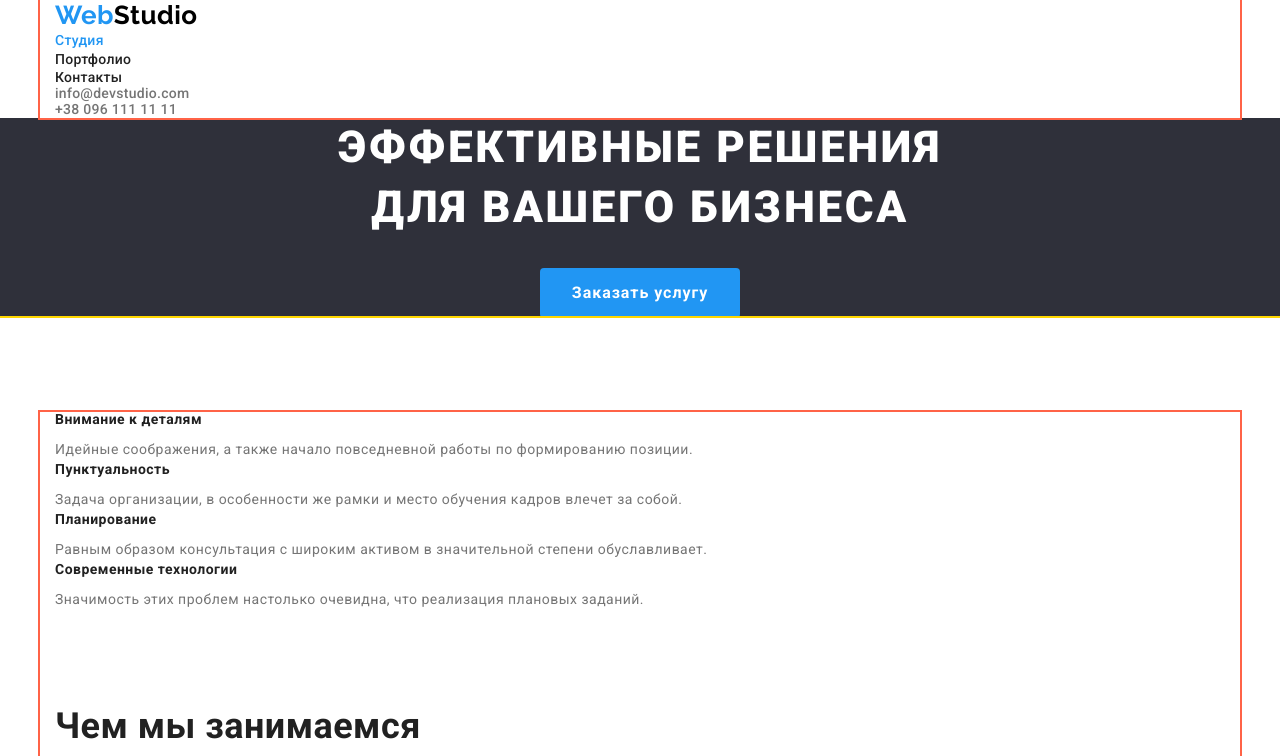
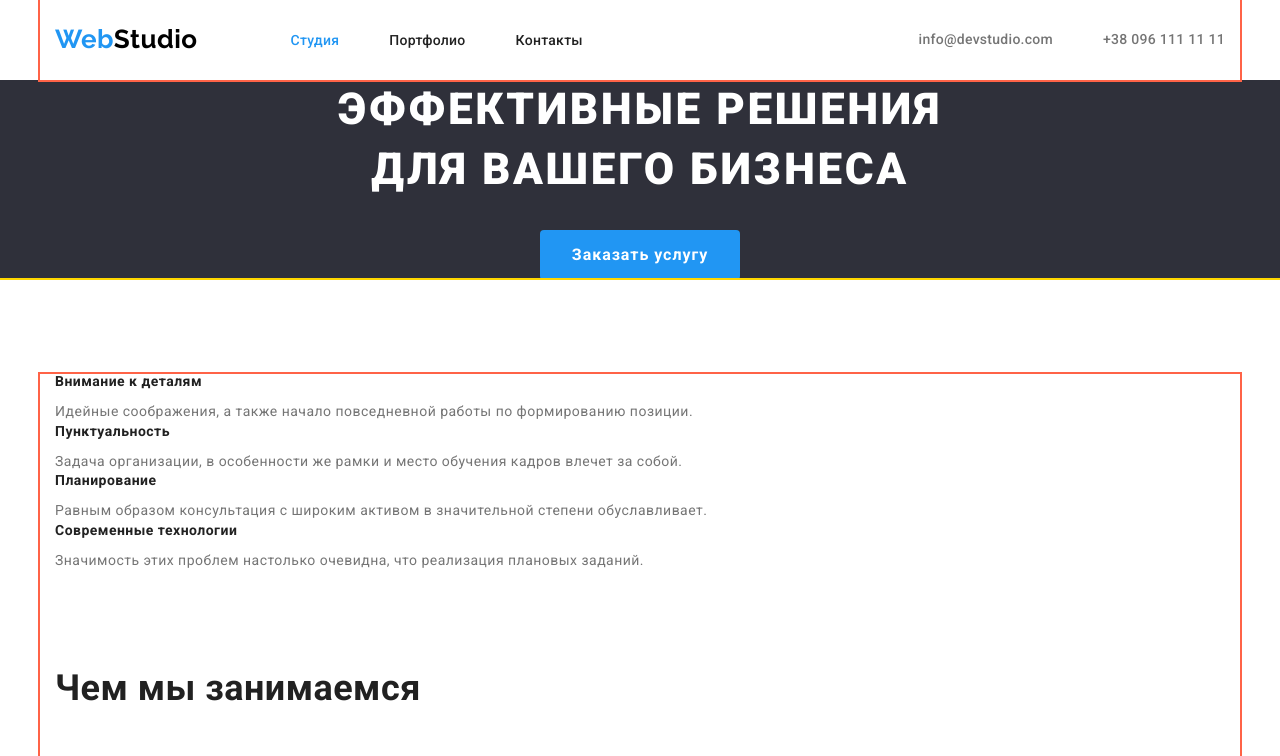
Before and after one commit to muzzlegit/goit-markup-hw-03, a plain HTML site: page index.html in a window 1280 px wide. Shown: the top 756 px of the page. Drawn offline with nearby package versions, Linux system fonts and the light colour scheme.

Commit message:
add flex to nav

```diff
--- a/css/style.css
+++ b/css/style.css
@@ -31,6 +31,10 @@ body {
 }
 /*ШАПКА*/
 /*стилизация логотипа*/
+.conteiner.nav {
+  display: flex;
+  align-items: center;
+}
 .logo {
   font-family: Raleway, sans-serif;
   font-weight: 700;
@@ -47,10 +51,23 @@ body {
   color: var(--white-text-color);
 }
 /*стилизация меню навигации*/
+.navigation-list {
+  display: flex;
+  margin-left: 93px;
+}
+.navigation-list .item {
+  padding-top: 32px;
+  padding-bottom: 32px;
+}
+.navigation-list .item:not(:last-child) {
+  margin-right: 50px;
+}
 .navigation-link {
+  display: block;
+
   font-weight: 500;
   font-size: 14px;
-  line-height: 1.14;
+  line-height: 1.143;
   letter-spacing: 0.02em;
   color: var(--secondary-text-color);
 }
@@ -66,13 +83,25 @@ body {
 }
 /*стилизация контактных ссылок*/
 .contacts {
+  display: flex;
+  margin-left: auto;
+
   font-weight: 500;
   font-size: 14px;
   line-height: 1.14;
   letter-spacing: 0.02em;
   color: var(--primary-text-color);
 }
+.contacts .item {
+  padding-top: 32px;
+  padding-bottom: 32px;
+}
+.contacts .item:not(:last-child) {
+  margin-right: 50px;
+}
 .contacts-link {
+  display: block;
+
   color: inherit;
   text-decoration: none;
 }
--- a/index.html
+++ b/index.html
@@ -18,19 +18,19 @@
 <body>
     <!--Шапка сайта-->
     <header>
-      <div class="conteiner">
-        <a class="logo pointkiller" href="/">Web<span class="logo-header">Studio</span></a>
+      <div class="conteiner nav">
+        <a class="logo" href="/">Web<span class="logo-header">Studio</span></a>
         <!--Навигация по сайту-->
         <nav class="navigation">
             <ul class="navigation-list pointkiller">
-                <li><a href="" class="navigation-link active-page">Студия</a></li>
-                <li><a href="./portfolio.html" class="navigation-link">Портфолио</a></li>
-                <li><a href="" class="navigation-link">Контакты</a></li>
+                <li class="item"><a href="" class="navigation-link active-page">Студия</a></li>
+                <li class="item"><a href="./portfolio.html" class="navigation-link">Портфолио</a></li>
+                <li class="item"><a href="" class="navigation-link">Контакты</a></li>
             </ul>
         </nav>
         <ul class="contacts pointkiller">
-            <li><a href="mailto:info@devstudio.com" class="contacts-link">info@devstudio.com</a></li>
-            <li><a href="tel:+380961111111" class="contacts-link">+38 096 111 11 11</a></li>
+            <li class="item"><a href="mailto:info@devstudio.com" class="contacts-link">info@devstudio.com</a></li>
+            <li class="item"><a href="tel:+380961111111" class="contacts-link">+38 096 111 11 11</a></li>
         </ul>
       </div>
     </header>
```
